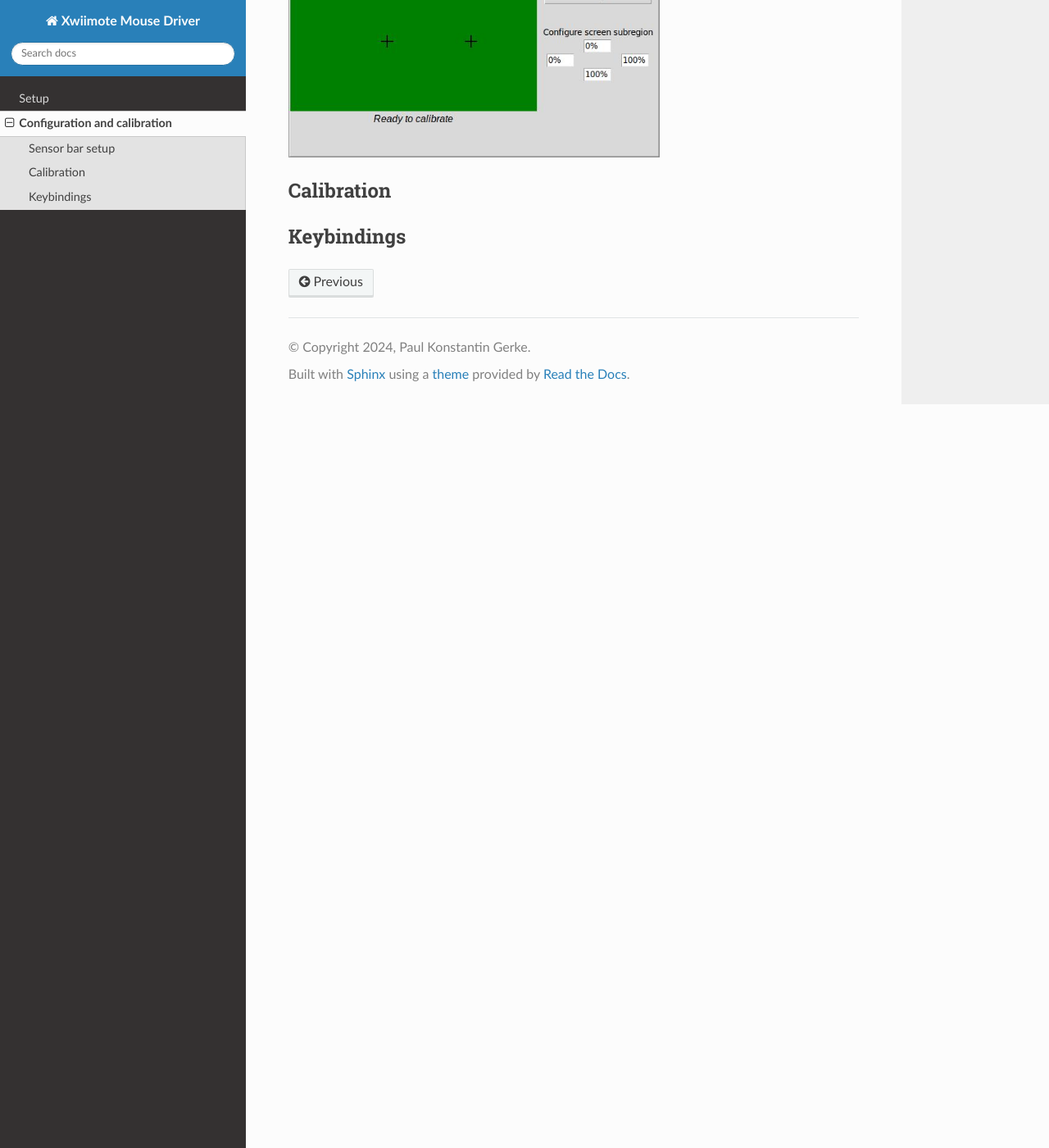
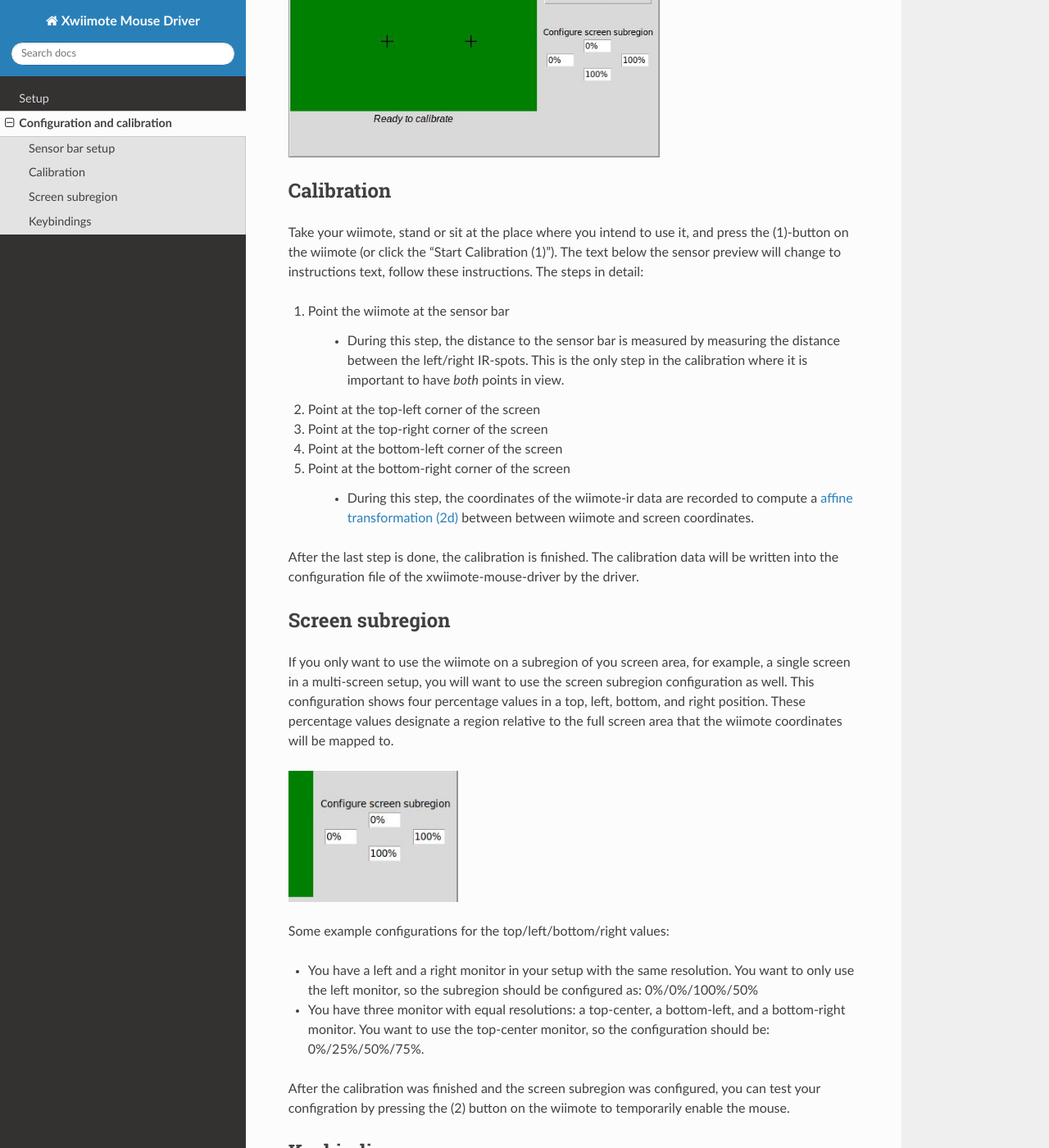
Before and after one commit to MrApplejuice/xwiimote-mouse-driver, a Sphinx documentation site: the page built from docs/source/driverconfig.rst, in a window 1280 px wide and 1400 px high, scrolled down 2646 px. Shown: the whole window at 82% size. Built offline with Sphinx 7.4.7 and the Read the Docs theme 2.0.0, drawn with Linux system fonts in a browser that asks for light colours; some of the changed text lies outside the part shown.

Commit message:
Add more documentation

```diff
--- a/docs/source/driverconfig.rst
+++ b/docs/source/driverconfig.rst
@@ -17,7 +17,7 @@ The configurator utility needs access to the xwiimote-mouse-driver's socket and
 a wiimote needs to be connected to the driver for the configurator to work. The
 socket-path can configured through the commandline option ``--socket-path``:
 
-.. code-block::
+.. code-block:: text
 
     usage: Wiimote mouse configurator [-h] [--socket-path SOCKET_PATH]
 
@@ -73,5 +73,55 @@ pointing the wiimote at your screen. You will see:
 Calibration
 -----------
 
+Take your wiimote, stand or sit at the place where you intend to use it, and
+press the (1)-button on the wiimote (or click the "Start Calibration (1)").
+The text below the sensor preview will change to instructions text, follow
+these instructions. The steps in detail:
+
+1. Point the wiimote at the sensor bar
+
+     - During this step, the distance to the sensor bar is measured by measuring
+       the distance between the left/right IR-spots. This is the only step in
+       the calibration where it is important to have *both* points in view.
+
+2. Point at the top-left corner of the screen
+3. Point at the top-right corner of the screen
+4. Point at the bottom-left corner of the screen
+5. Point at the bottom-right corner of the screen
+
+    - During this step, the coordinates of the wiimote-ir data are recorded to
+      compute a `affine transformation (2d) <https://en.wikipedia.org/wiki/Affine_transformation>`_
+      between between wiimote and screen coordinates.
+
+After the last step is done, the calibration is finished. The calibration data
+will be written into the configuration file of the xwiimote-mouse-driver by
+the driver.
+
+Screen subregion
+----------------
+
+If you only want to use the wiimote on a subregion of you screen area, for
+example, a single screen in a multi-screen setup, you will want to use the
+screen subregion configuration as well. This configuration shows four percentage
+values in a top, left, bottom, and right position. These percentage values
+designate a region relative to the full screen area that the wiimote
+coordinates will be mapped to.
+
+.. image:: _static/3-conf-subregion.jpg
+    :height: 10em
+
+Some example configurations for the top/left/bottom/right values:
+
+- You have a left and a right monitor in your setup with the same resolution.
+  You want to only use the left monitor, so the subregion should be configured
+  as: 0%/0%/100%/50%
+- You have three monitor with equal resolutions: a top-center,
+  a bottom-left, and a bottom-right monitor. You want to use the top-center
+  monitor, so the configuration should be: 0%/25%/50%/75%.
+
+After the calibration was finished and the screen subregion was configured,
+you can test your configration by pressing the (2) button on the wiimote to
+temporarily enable the mouse.
+
 Keybindings
 -----------
--- a/docs/source/gettingstarted.rst
+++ b/docs/source/gettingstarted.rst
@@ -75,7 +75,7 @@ Run the xwiimote-mouse-driver
 Now tha the Wiimote is connected to the computer, it is time to run the
 ``xwiimote-mouse-driver`` command:
 
-.. code-block::
+.. code-block:: text
 
     Usage: xwiimote-mouse-driver [options]
     Options:
```
Also changed, not shown: docs/source/_static/3-conf-subregion.jpg (added).
